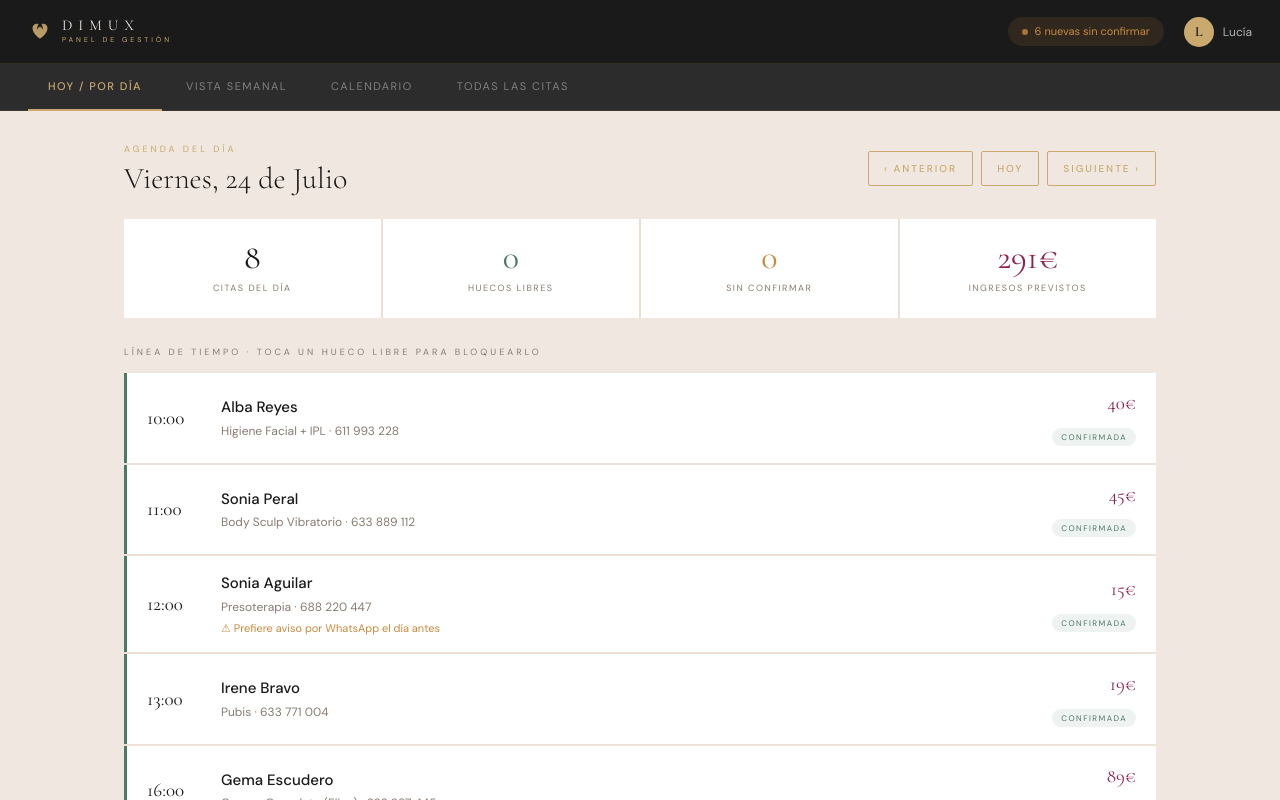
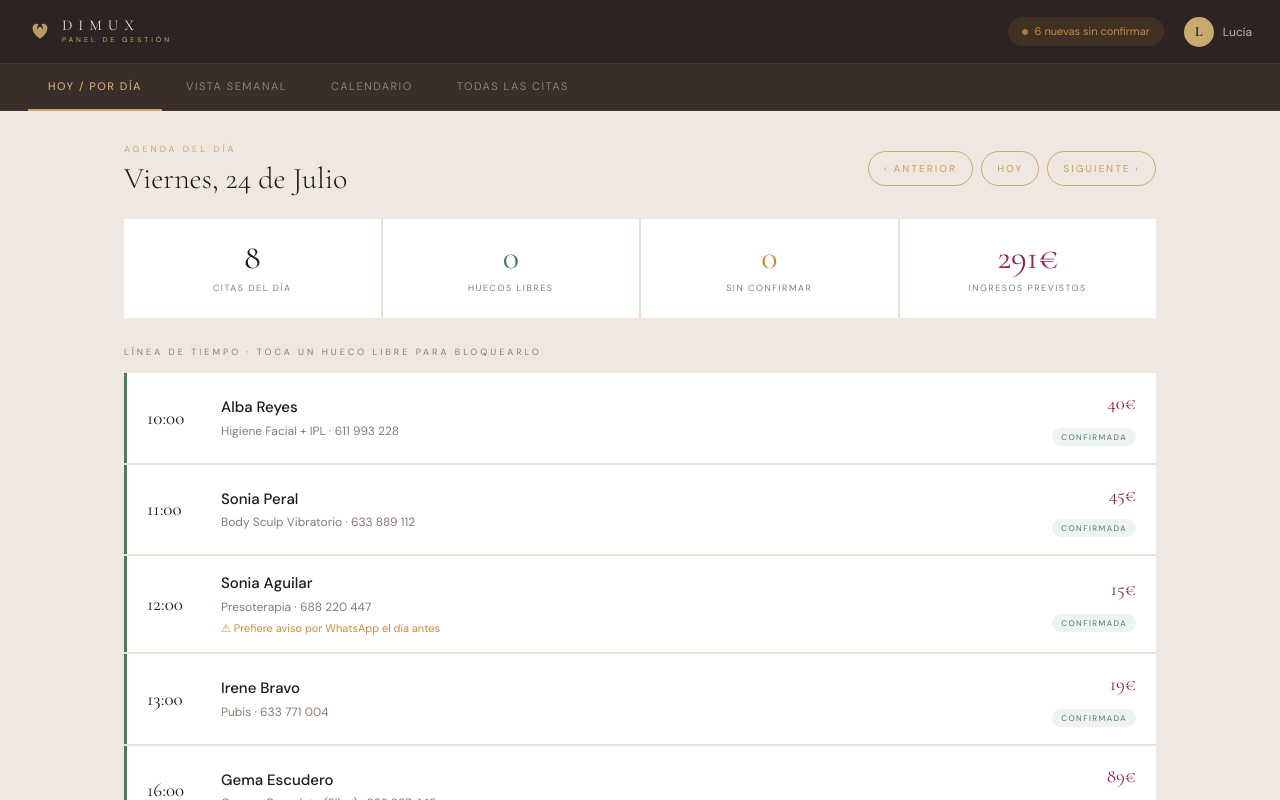
Before and after one commit to carlosalfredogarcia/estetica-web, a Next.js app: page /admin in a window 1280 px wide. Shown: the top 800 px of the page. Built offline with nearby package versions, Linux system fonts and the light colour scheme.

Commit message:
admin: fondo del header/tabs más oscuro y botones redondeados
Header → #2C2422, tabs → #3A2E2A, borderRadius de botones 2 → 24.

Co-Authored-By: Claude Sonnet 4.6 <noreply@anthropic.com>
Claude-Session: https://claude.ai/code/session_01PeCom8tvAN3DqL6e8akmx4

```diff
--- a/src/app/admin/page.tsx
+++ b/src/app/admin/page.tsx
@@ -200,7 +200,7 @@ export default function AdminPage(){
   };
 
   const bP={...sans,background:G,color:DARK,border:"none",padding:"11px 22px",
-    borderRadius:2,fontSize:10,letterSpacing:"2px",cursor:"pointer",
+    borderRadius:24,fontSize:10,letterSpacing:"2px",cursor:"pointer",
     textTransform:"uppercase" as const,fontWeight:500};
   const bO={...bP,background:"transparent",color:G,border:`1px solid ${G}`};
   const bDanger={...bP,background:"transparent",color:RED,border:`1px solid ${RED}55`};
@@ -234,7 +234,7 @@ export default function AdminPage(){
       )}
 
       {/* HEADER */}
-      <header style={{background:DARK,borderBottom:`1px solid ${G}22`,
+      <header style={{background:"#2C2422",borderBottom:`1px solid ${G}22`,
         padding:"0 28px",height:64,display:"flex",alignItems:"center",
         justifyContent:"space-between",position:"sticky",top:0,zIndex:200}}>
         <div style={{display:"flex",alignItems:"center",gap:10}}>
@@ -264,7 +264,7 @@ export default function AdminPage(){
       </header>
 
       {/* TABS */}
-      <div style={{background:DARK2,borderBottom:`1px solid ${G}18`,
+      <div style={{background:"#3A2E2A",borderBottom:`1px solid ${G}18`,
         padding:"0 28px",display:"flex",gap:4,position:"sticky",top:64,zIndex:190}}>
         {[["dia","Hoy / Por día"],["semana","Vista semanal"],["mes","Calendario"],["todas","Todas las citas"]].map(([id,l])=>(
           <button key={id} className="navbtn" onClick={()=>setView(id)}
```
